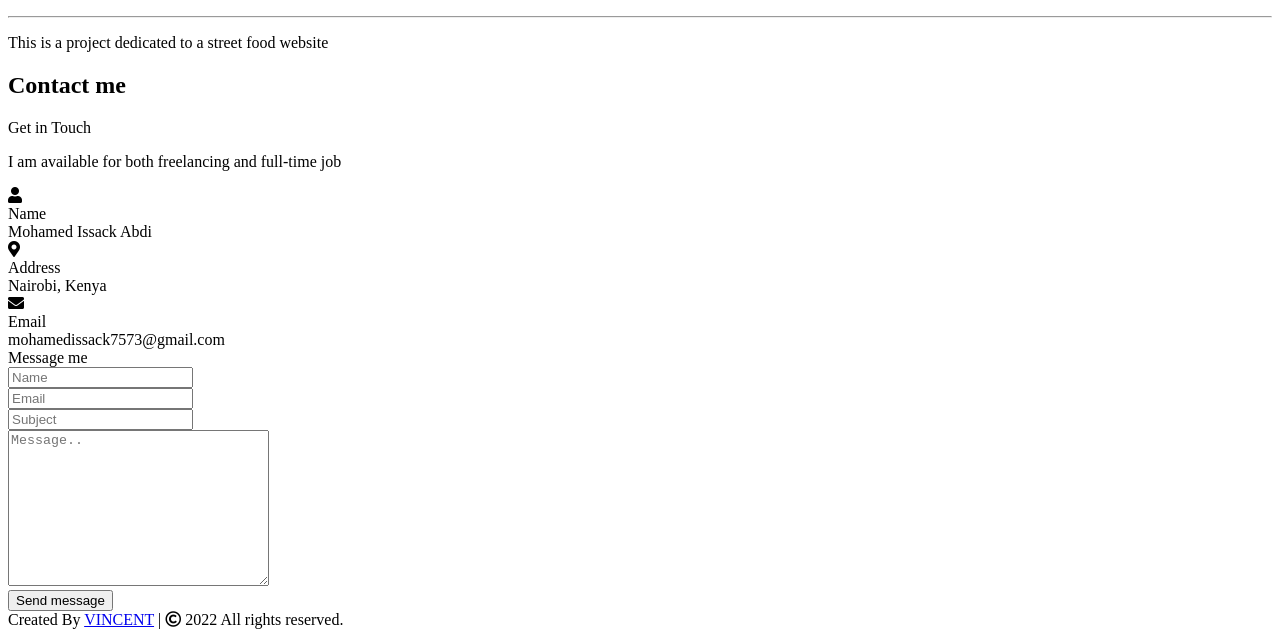
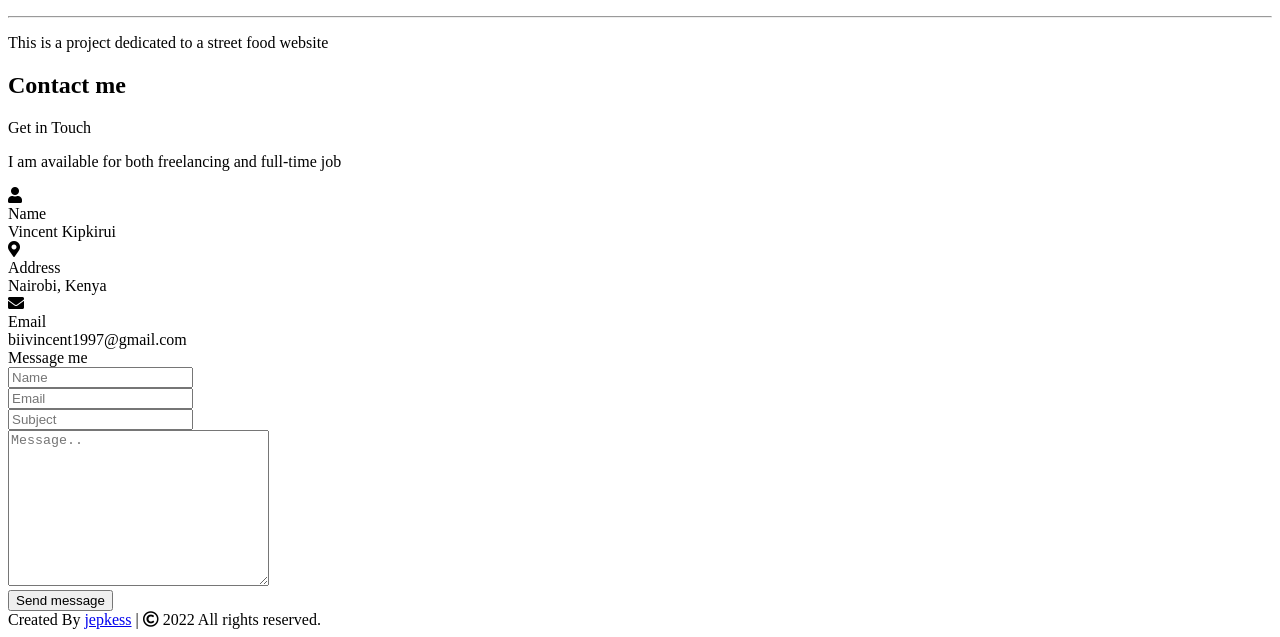
Before and after one commit to jepkess/Updatedportfolio, a plain HTML site: page index.html in a window 1280 px wide. Shown: the part 1505-2142 px from the top of the page. Drawn offline with nearby package versions, Linux system fonts and the light colour scheme; a script that the page names is missing.

Commit message:
modify the about page

```diff
--- a/index.html
+++ b/index.html
@@ -223,7 +223,7 @@
                         <i class="fas fa-user"></i>
                         <div class="info">
                             <div class="head">Name</div>
-                            <div class="sub-title">Mohamed Issack Abdi</div>
+                            <div class="sub-title">Vincent Kipkirui</div>
                         </div>
                     </div>
                     <div class="row">
@@ -237,7 +237,7 @@
                         <i class="fas fa-envelope"></i>
                         <div class="info">
                             <div class="head">Email</div>
-                            <div class="sub-title">mohamedissack7573@gmail.com</div>
+                            <div class="sub-title">biivincent1997@gmail.com</div>
                         </div>
                     </div>
                 </div>
@@ -270,7 +270,7 @@
 
 <!-- footer section start -->
 <footer>
-    <span>Created By <a href="https://github.com/jepkess">VINCENT</a> | <span class="far fa-copyright"></span> 2022 All rights reserved.</span>
+    <span>Created By <a href="https://github.com/jepkess">jepkess</a> | <span class="far fa-copyright"></span> 2022 All rights reserved.</span>
 </footer>
 
 <script src="script.js"></script>
```
Also changed, not shown: 2 other files.
